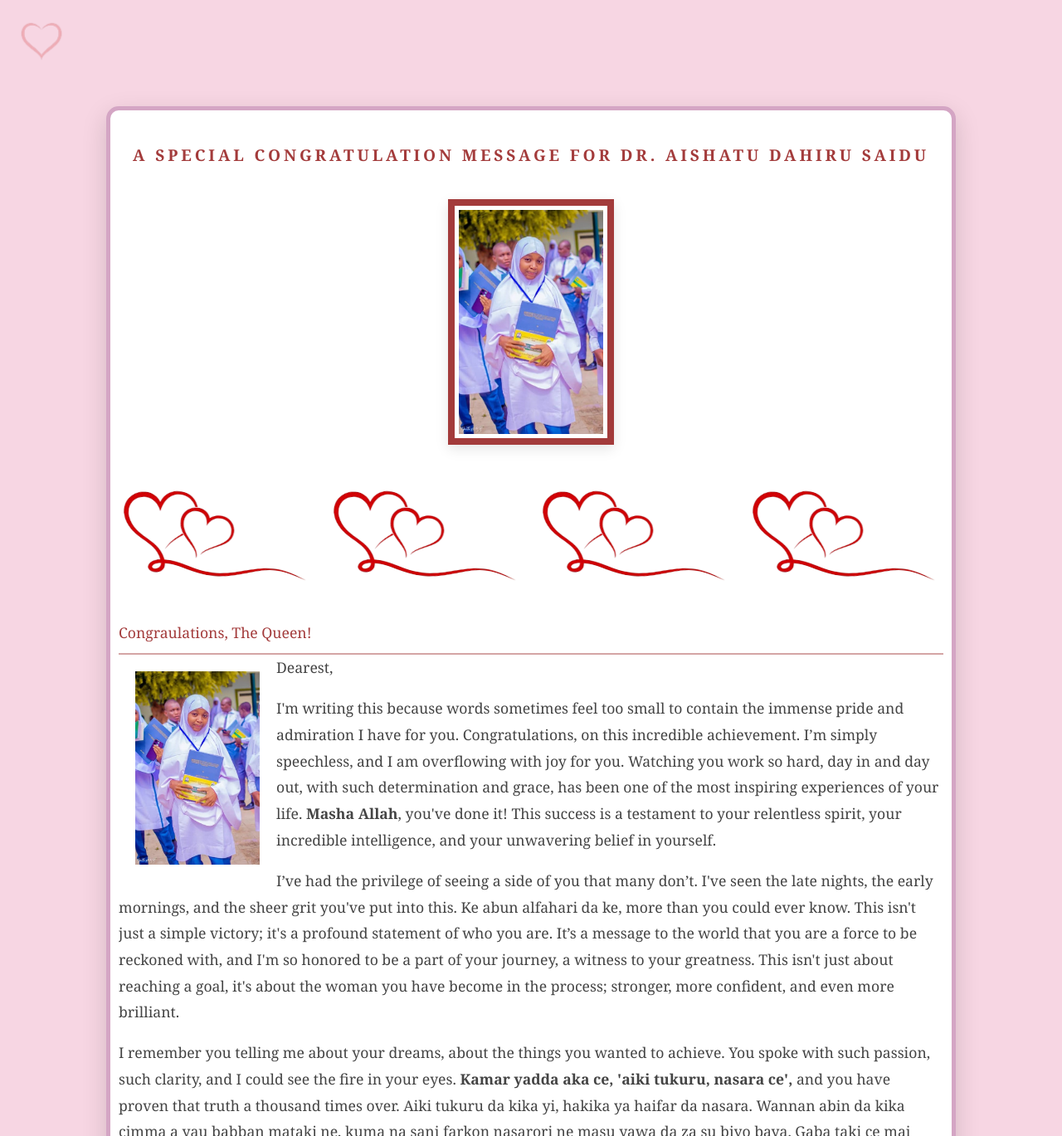
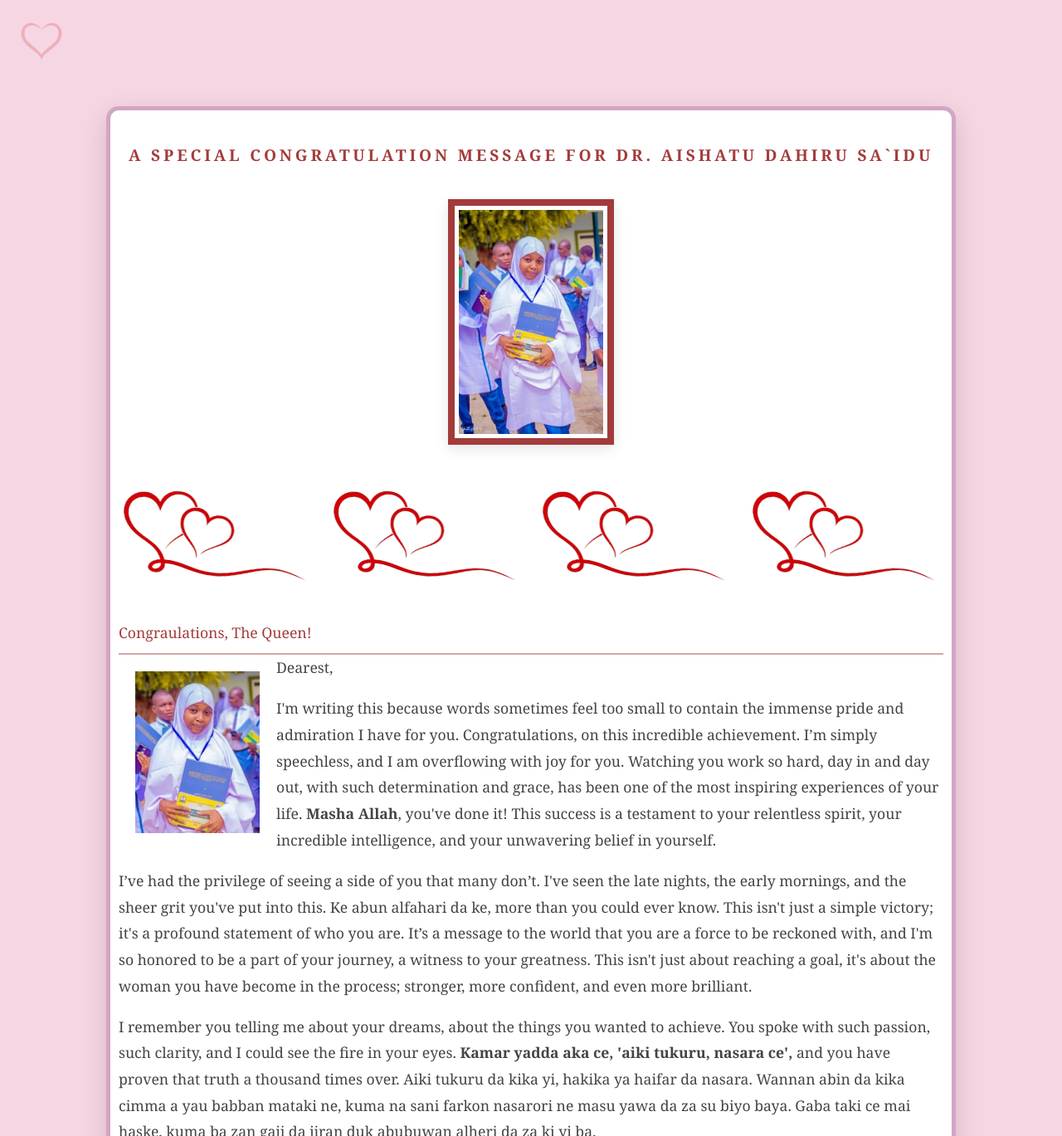
Before and after one commit to Abbahnakeedy02/congratulation_gift, a plain HTML site: page index.html in a window 1280 px wide. Shown: the top 1369 px of the page at 83% size. Drawn offline with nearby package versions, Linux system fonts and the light colour scheme.

Commit message:
Add files via upload

```diff
--- a/index.html
+++ b/index.html
@@ -14,7 +14,7 @@
 <div class="container">
 
   <div class="header">
-    A special CONGRATULATION message for <span id="her-name">dr. AISHATU DAHIRU SAIDU</span>
+    A special CONGRATULATION message for <span id="her-name">dr. AISHATU DAHIRU SA`IDU</span>
   </div>
 
   <div class="main-photo-container">
@@ -31,7 +31,7 @@
   <div class="content">
     <h2>Congraulations, The Queen!</h2>
 
-    <img src="image.jpg" alt="picture" class="image2">
+    <img src="image2.jpg" alt="picture" class="image2">
     <p>Dearest,</p>
 
     <p>I'm writing this because words sometimes feel too small to contain the immense pride and admiration I have for
```
